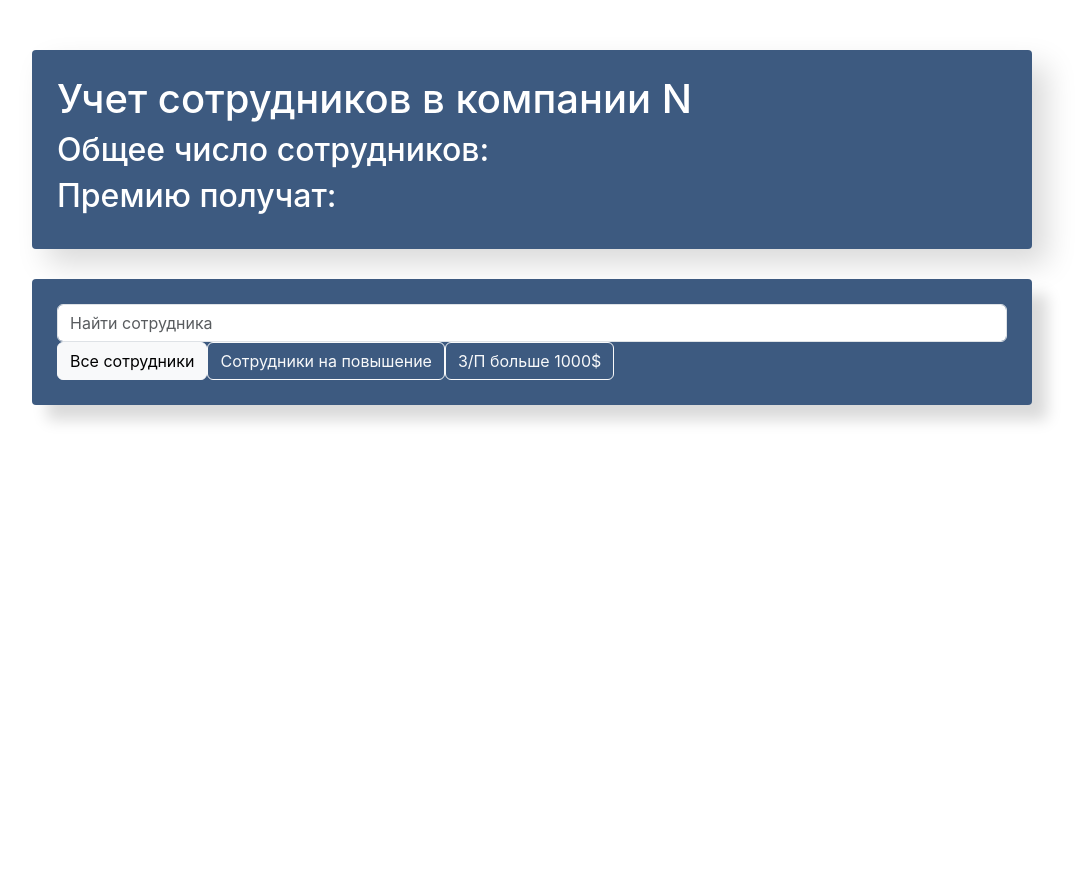
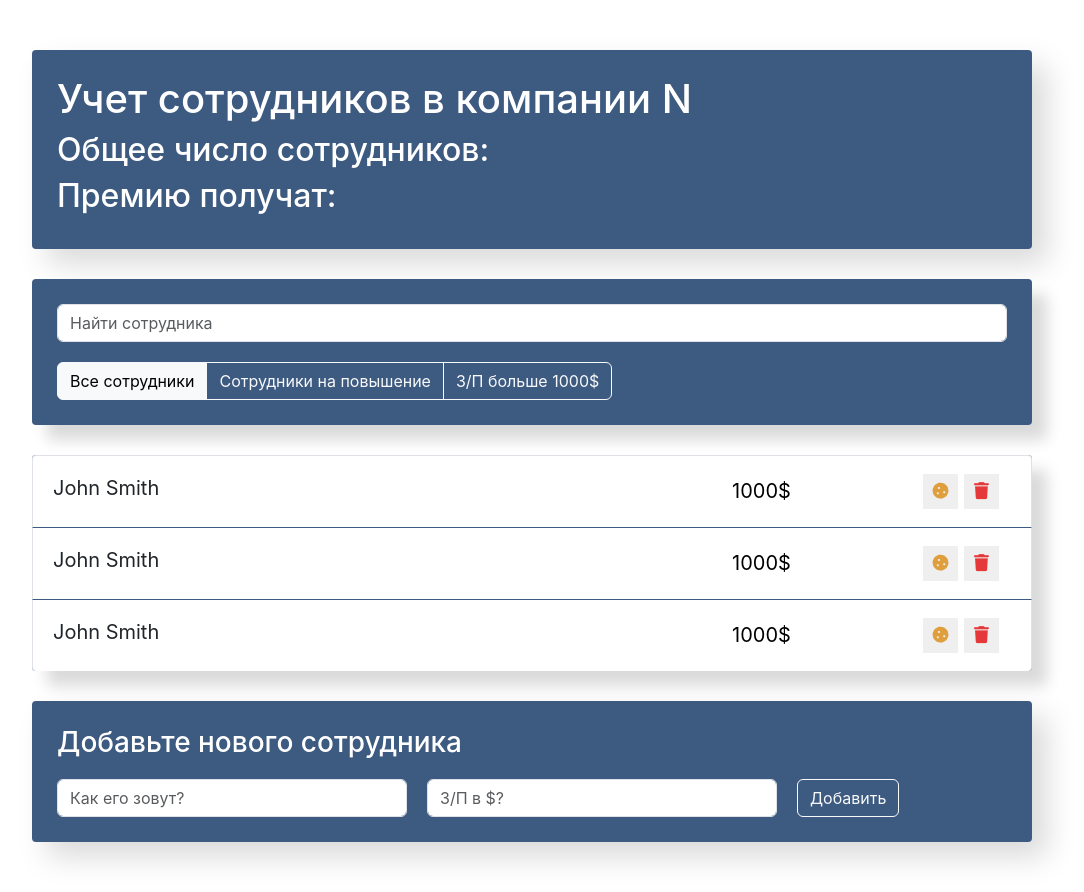
Before and after one commit to Olegoriy/employees, a React (Create React App) app: page / in a window 1280 px wide. Shown: the whole page, without its empty margins (108-1192 px from the left). Before the commit the page ends 800 px from the top, so only its background shows below. Built offline with nearby package versions, Linux system fonts and the light colour scheme.

Commit message:
add: ready layout

```diff
--- a/src/components/app-filter/app-filter.jsx
+++ b/src/components/app-filter/app-filter.jsx
@@ -2,7 +2,7 @@ import './app-filter.css'
 
 const AppFilter = () => {
     return (
-        <div className="btn-grup">
+        <div className="btn-group">
             <button className="btn btn-light" type="button">Все сотрудники</button>
             <button className="btn btn-outline-light" type="button">Сотрудники на повышение</button>
             <button className="btn btn-outline-light" type="button">З/П больше 1000$</button>
--- a/src/components/app/app.jsx
+++ b/src/components/app/app.jsx
@@ -1,18 +1,23 @@
 import AppInfo from '../app-info/app-info';
 import SearchPanel from '../search-panel/search-panel';
 import AppFilter from '../app-filter/app-filter';
+import EmployeesList from '../employees-list/eployees-list';
+import EmployeesAddForm from '../employees-add-form/employees-add-form';
 
 import './app.css'
 
 function App() {
     return (
         <div className="app">
-            <AppInfo />
+            <AppInfo/>
 
             <div className="search-panel">
-                <SearchPanel />
-                <AppFilter />
+                <SearchPanel/>
+                <AppFilter/>
             </div>
+
+            <EmployeesList/>
+            <EmployeesAddForm/>
         </div>
     );
 }
--- /dev/null
+++ b/src/components/employees-add-form/employees-add-form.css
@@ -0,0 +1,17 @@
+.app-add-form {
+    margin-top: 30px;
+    padding: 25px;
+    background-color: #3d5a80;
+    border-radius: 4px;
+    box-shadow: 15px 15px 30px rgba(0,0,0, .15);
+    color: #fff;
+}
+
+.add-form {
+    margin-top: 20px;
+}
+
+.add-form input {
+    width: 350px;
+    margin-right: 20px;
+}
--- /dev/null
+++ b/src/components/employees-add-form/employees-add-form.jsx
@@ -0,0 +1,23 @@
+import './employees-add-form.css';
+
+const EmployeesAddForm = () => {
+    return (
+        <div className="app-add-form">
+            <h3>Добавьте нового сотрудника</h3>
+            <form
+                className="add-form d-flex">
+                <input type="text"
+                    className="form-control new-post-label"
+                    placeholder="Как его зовут?" />
+                <input type="number"
+                    className="form-control new-post-label"
+                    placeholder="З/П в $?" />
+
+                <button type="submit"
+                        className="btn btn-outline-light">Добавить</button>
+            </form>
+        </div>
+    )
+}
+
+export default EmployeesAddForm;
--- /dev/null
+++ b/src/components/employees-list-item/employees-list-item.css
@@ -0,0 +1,64 @@
+.list-group-item {
+    padding: 15px 20px;
+    border-bottom: 1px solid #3d5a80;
+}
+
+.list-group-item:last-child {
+    border-bottom: none;
+}
+
+.list-group-item span {
+    line-height: 35px;
+    font-size: 20px;
+    cursor: pointer;
+    min-width: 550px;
+}
+
+.list-group-item input {
+    line-height: 35px;
+    font-size: 20px;
+    text-align: center;
+    border: 0;
+}
+
+.list-group-item button {
+    width: 35px;
+    height: 35px;
+    margin: 3px;
+    font-size: 17px;
+    border: none;
+    cursor: pointer;
+}
+
+.list-group-item .btn-cookie {
+    color: #e09f3e;
+}
+
+.list-group-item .btn-trash {
+    color: #e5383b;
+}
+
+.list-group-item .fa-star {
+    width: 35px;
+    height: 35px;
+    text-align: center;
+    line-height: 35px;
+    font-size: 16px;
+    color: #FFD700;
+    transition: 0.3s all;
+    transform: translateX(30px);
+    opacity: 0;
+}
+
+.list-group-item.like .fa-star {
+    opacity: 1;
+    transform: translateX(0px);
+}
+
+.list-group-item.increase .list-group-item-label, .list-group-item.increase .list-group-item-input {
+    color: #e09f3e;
+}
+
+.list-group-item.increase .btn-star {
+    color: #aeaeae;
+}
--- /dev/null
+++ b/src/components/employees-list-item/employees-list-item.jsx
@@ -0,0 +1,24 @@
+import './employees-list-item.css';
+
+const EmployeesListItem = () => {
+    return (
+        <li className="list-group-item d-flex justify-content-between">
+            <span className="list-group-item-label">John Smith</span>
+            <input type="text" className="list-group-item-input" defaultValue="1000$"/>
+            <div className='d-flex justify-content-center align-items-center'>
+                <button type="button"
+                    className="btn-cookie btn-sm ">
+                    <i className="fas fa-cookie"></i>
+                </button>
+
+                <button type="button"
+                        className="btn-trash btn-sm ">
+                    <i className="fas fa-trash"></i>
+                </button>
+                <i className="fas fa-star"></i>
+            </div>
+        </li>
+    )
+}
+
+export default EmployeesListItem;
--- /dev/null
+++ b/src/components/employees-list/employees-list.css
@@ -0,0 +1,7 @@
+.app-list {
+    margin-top: 30px;
+    background-color: #3d5a80;
+    border-radius: 4px;
+    box-shadow: 15px 15px 15px rgba(0, 0, 0, .15);
+    color: #fff;
+}
--- /dev/null
+++ b/src/components/employees-list/eployees-list.jsx
@@ -0,0 +1,14 @@
+import EmployeesListItem from "../employees-list-item/employees-list-item";
+import './employees-list.css';
+
+const EmployeesList = () => {
+    return (
+        <ul className="app-list list-group">
+            <EmployeesListItem/>
+            <EmployeesListItem/>
+            <EmployeesListItem/>
+        </ul>
+    )
+}
+
+export default EmployeesList;
```
Also changed, not shown: src/components/eployees-add-form/employees-add-form.jsx (deleted), src/components/eployees-list-item/eployees-list-item.jsx (deleted), src/components/eployees-list/eployees-list.jsx (deleted).
